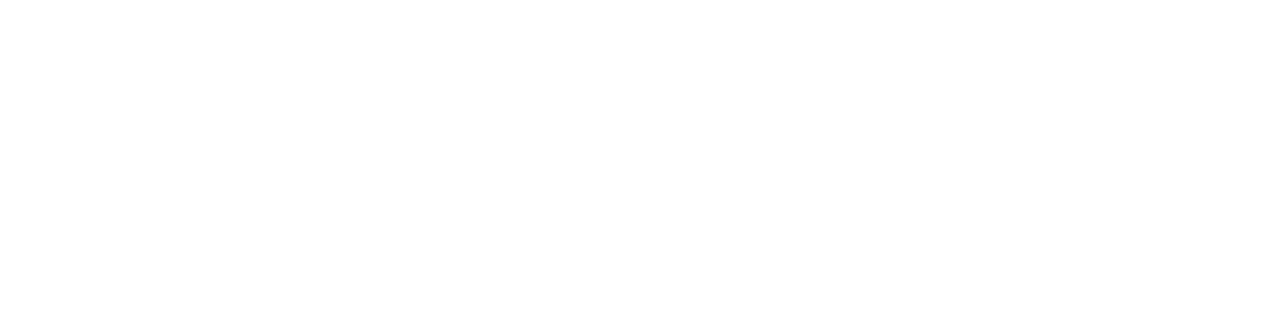
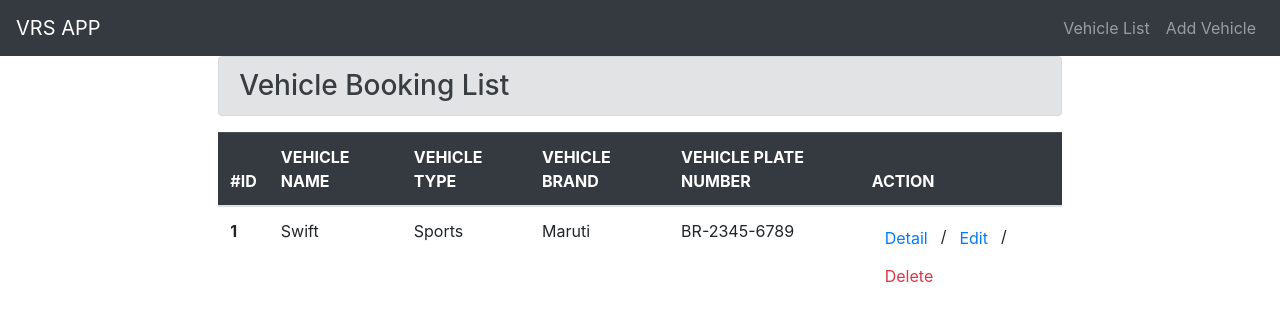
Before and after one commit to reactvehiclerentalsystem/vehicle-rental-frontend, a React (Create React App) app: page /vehiclelist in a window 1280 px wide. Shown: the top 320 px of the page. Built offline with nearby package versions, Linux system fonts and the light colour scheme.

Commit message:
VehicleList, AdminNavBar added

```diff
--- a/src/App.js
+++ b/src/App.js
@@ -1,18 +1,24 @@
 import "./App.css";
 
 import { Vehicle } from "./component/Vehicle";
-import { BrowserRouter as Router, Route } from "react-router-dom";
+import { BrowserRouter as Router, Route, Switch } from "react-router-dom";
 import { AppNavBar } from "./common/AppNavBar";
 import { UserLogin } from "./component/UserLogin";
 import { VehicleBooking } from "./component/VehicleBooking";
 import { VehicleBookingList } from "./component/VehicleBookingList";
+import { AdminLogin } from "./component/AdminLogin";
+import { VehicleList } from "./component/VehicleList";
 // vehicle
 function App() {
   return (
     <Router>
       {/** */}
+      <Switch>
         <Route path="/userlogin" exact>
           <UserLogin />
+        </Route>
+        <Route path="/adminlogin" exact>
+          <AdminLogin />
         </Route>
         <Route path="/vehiclebooking" exact>
           <VehicleBooking />
@@ -20,6 +26,13 @@
         <Route path="/vehiclebookinglist" exact>
           <VehicleBookingList />
         </Route>
+        <Route path="/vehicle" exact>
+          <Vehicle />
+        </Route>
+        <Route path="/vehiclelist" exact>
+          <VehicleList />
+        </Route>
+      </Switch>
     </Router>
   );
 }
--- a/src/common/AppNavBar.js
+++ b/src/common/AppNavBar.js
@@ -42,3 +42,24 @@
     </Navbar>
   );
 }
+
+export function AdminNavBar() {
+  return (
+    <Navbar bg="dark" expand="lg" variant="dark">
+      <Navbar.Brand as={Link} to="/">
+        VRS APP
+      </Navbar.Brand>
+      <Navbar.Toggle aria-controls="basic-navbar-nav" />
+      <Navbar.Collapse id="basic-navbar-nav">
+        <Nav className="ml-auto">
+          <Nav.Link as={Link} to="/vehiclelist">
+            Vehicle List
+          </Nav.Link>
+          <Nav.Link as={Link} to="/vehicle">
+            Add Vehicle
+          </Nav.Link>
+        </Nav>
+      </Navbar.Collapse>
+    </Navbar>
+  );
+}
--- a/src/component/AdminLogin.js
+++ b/src/component/AdminLogin.js
@@ -1,5 +1,9 @@
+import { AppNavBar } from "../common/AppNavBar";
+
 export function AdminLogin() {
   return (
+    <div>
+      <AppNavBar />
       <div className="row">
         <div className="col-3 col-md-3 d-none d-md-block"></div>
         <div className="col-12 col-md-6">
@@ -24,5 +28,6 @@
         </div>
         <div className="col-3 col-md-3  d-none d-md-block"></div>
       </div>
+    </div>
   );
 }
--- a/src/component/Vehicle.js
+++ b/src/component/Vehicle.js
@@ -1,5 +1,9 @@
+import { AdminNavBar } from "../common/AppNavBar";
+
 export function Vehicle() {
   return (
+    <div>
+      <AdminNavBar />
       <div className="row">
         <div className="col-3 col-md-3 d-none d-md-block"></div>
         <div className="col-12 col-md-6">
@@ -59,5 +63,6 @@
         </div>
         <div className="col-3 col-md-3  d-none d-md-block"></div>
       </div>
+    </div>
   );
 }
--- /dev/null
+++ b/src/component/VehicleList.js
@@ -0,0 +1,54 @@
+import { AdminNavBar } from "../common/AppNavBar";
+
+export function VehicleList() {
+  return (
+    <div>
+      <AdminNavBar />
+      <div className="row">
+        <div className=" col-2 col-md-2 d-none d-md-block"></div>
+        <div className="col-12 col-md-8 ">
+          <h3 className="alert alert-secondary">Vehicle Booking List</h3>
+
+          <table class="table">
+            <thead class="table-dark">
+              <tr>
+                <th scope="col">#ID</th>
+                <th scope="col">VEHICLE NAME</th>
+                <th scope="col">VEHICLE TYPE</th>
+                <th scope="col">VEHICLE BRAND</th>
+                <th scope="col">VEHICLE PLATE NUMBER</th>
+                <th scope="col">ACTION</th>
+              </tr>
+            </thead>
+            <tbody>
+              <tr>
+                {/**<th scope="row">{index + 1}</th> */}
+                <th scope="row">1</th>
+                <td>Swift</td>
+                <td>Sports</td>
+                <td>Maruti</td>
+                <td>BR-2345-6789</td>
+                <td>
+                  <input
+                    type="button"
+                    value="Detail"
+                    className="btn btn-link"
+                  />
+                  /
+                  <input type="button" value="Edit" className="btn btn-link" />
+                  /
+                  <input
+                    type="button"
+                    value="Delete"
+                    className="btn btn-link text-danger"
+                  />
+                </td>
+              </tr>
+            </tbody>
+          </table>
+        </div>
+        <div className="col-2 col-md-2 d-none d-md-block"></div>
+      </div>
+    </div>
+  );
+}
```
Lines whose indentation alone changed are shown as unchanged.
